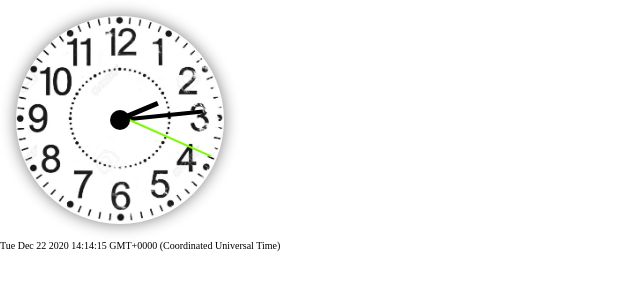
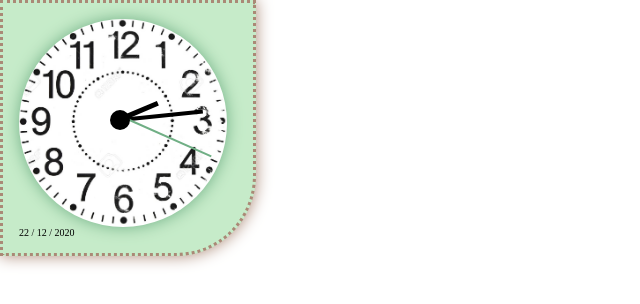
Before and after one commit to ShyroVO/Projet-Horloge, a plain HTML site: page index.html in a window 1280 px wide. Shown: the whole page, without its empty margins (0-640 px from the left). Drawn offline with Linux system fonts and the light colour scheme.

Commit message:
1.2 / Changement design (-Bonus)

```diff
--- a/app.js
+++ b/app.js
@@ -1,8 +1,12 @@
 // Actual Date:
 let dayDate = Date();
 let dateAffichage = document.getElementById('date');
+let actualDate = new Date();
+let actualDateMouth = actualDate.getMonth();
+let actualDateDay = actualDate.getDate();
+let actualDateYear = actualDate.getFullYear();
 
-dateAffichage.innerHTML = dayDate;
+dateAffichage.innerHTML = actualDateDay + " / " + (actualDateMouth+1) + " / " + actualDateYear;
 
 // Clock:
 function clock (){
@@ -10,7 +14,6 @@ function clock (){
     let hours = date.getHours();
     let minutes = date.getMinutes()
     let seconds = date.getSeconds();
-
 
     let timeOut = setTimeout(function (){
 
@@ -46,7 +49,6 @@ function clock (){
 
     }, 1000);
 
-
 }
 
 clock();
--- a/index.html
+++ b/index.html
@@ -10,7 +10,7 @@
 
 <body>
 
-    <div id="contenues">
+    <div id="container">
 
         <div id="clock">
             <div id="containerHours">
@@ -27,9 +27,10 @@
             </div>
         </div>
 
+        <div id="date"></div>
+
     </div>
 
-    <div id="date"></div>
 
     <script src="app.js"></script>
 
--- a/style.css
+++ b/style.css
@@ -8,13 +8,23 @@ body {
     font-size: 62.5%;
 }
 
+#container {
+    padding: 1rem;
+    background: #c6ebc9 ;
+    width: 16rem;
+    height: 16rem;
+    border-radius: 0 0 5rem 0;
+    box-shadow: #aa8976 0 0 1rem;
+    border: dotted #aa8976 0.2rem;
+
+}
+
 #clock {
-    margin: 1rem;
     height: 13rem;
     width: 13rem;
     border-radius: 50%;
     background: white url(horlogeV2.jpg) no-repeat center;
-    box-shadow: gray 0 0 1rem;
+    box-shadow: #70af85 0 0 1rem;
     background-size: 113%;
 }
 
@@ -63,7 +73,7 @@ body {
 }
 
 #seconds {
-    background: lawngreen;
+    background: #70af85;
     height: 48%;
     left: 49.5%;
     width: 1%;
```
